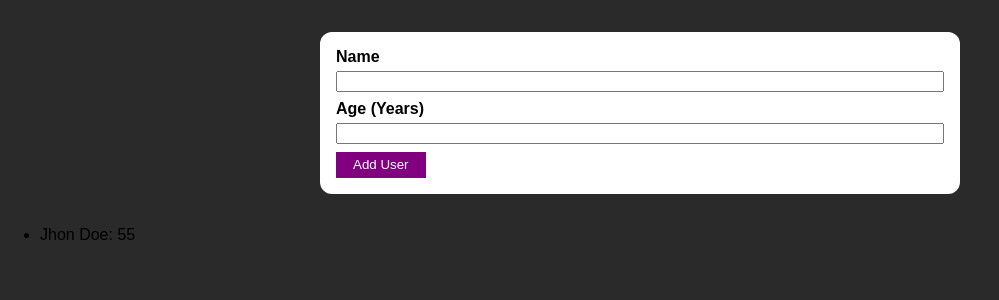
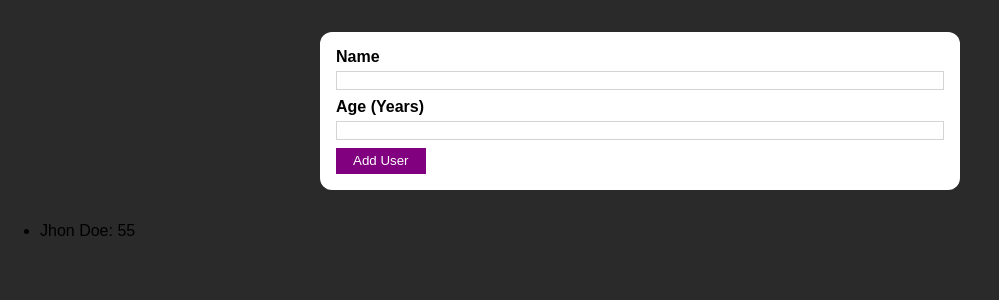
Before and after one commit to harumamburu/userDB, a React (Create React App) app: page / in a window 1280 px wide. Shown: the top 300 px of the page, without its empty margins (0-999 px from the left). Built offline with nearby package versions, Linux system fonts and the light colour scheme.

Commit message:
Fix new user form input coloring

```diff
--- a/src/components/ui/Input.module.css
+++ b/src/components/ui/Input.module.css
@@ -11,6 +11,7 @@
 
 .input input {
   width: 100%;
+  border: 1px solid lightgray;
 }
 
 .input.invalid label {
```
